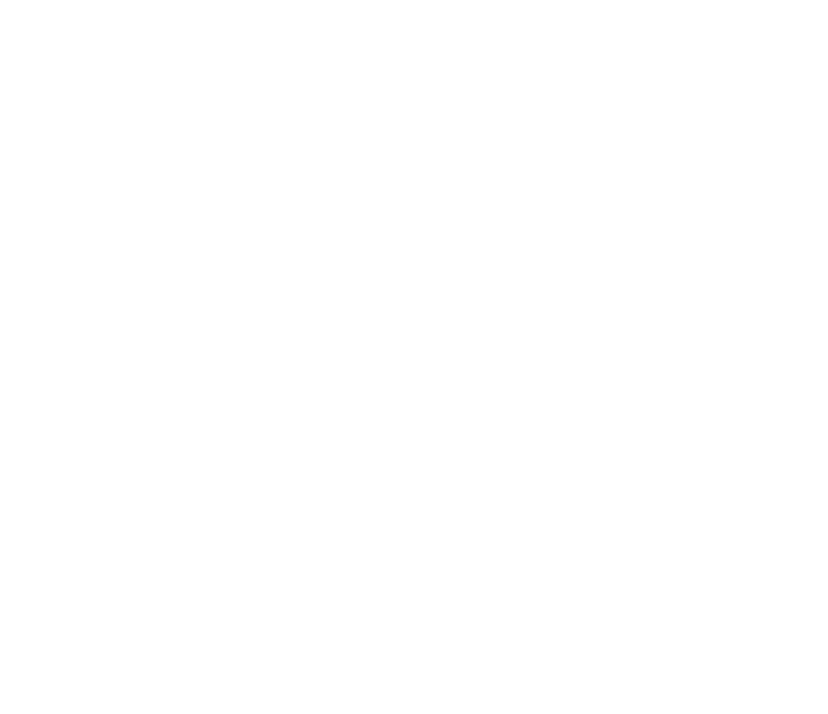
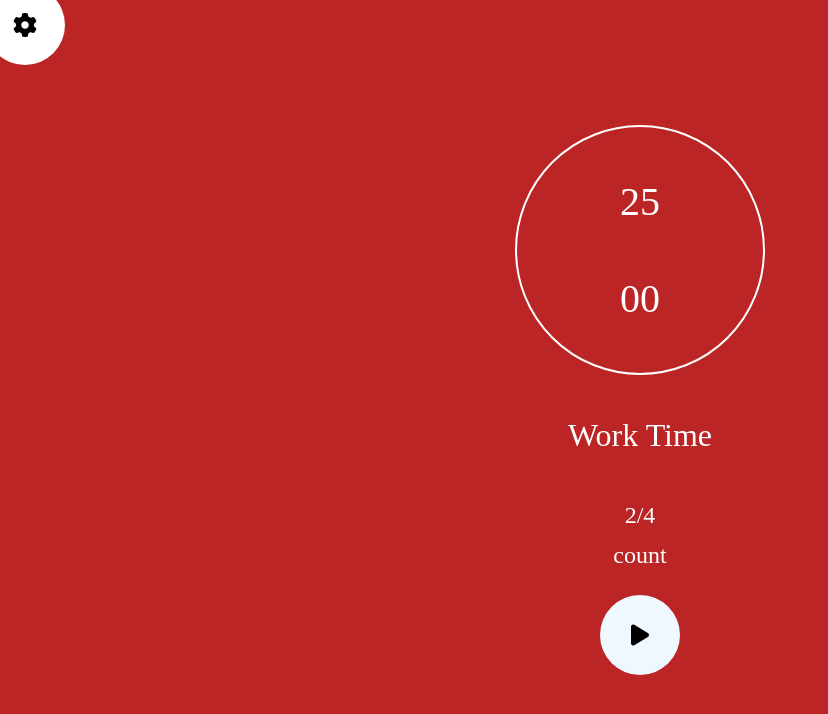
Before and after one commit to Anthony-S58/POMODORO, a plain HTML site: page index.html in a window 1280 px wide. Shown: the whole page, without its empty margins (0-828 px from the left). Drawn offline with Linux system fonts and the light colour scheme.

Commit message:
endFront

```diff
--- a/index.html
+++ b/index.html
@@ -8,7 +8,21 @@
     <title>Pomodoro Timer</title>
 </head>
 <body>
-
+    <div id="container">
+        <div id="settings">
+            <i class="fa fa-gear"></i>
+        </div>
+        <div id="circle">
+            <div id="minutes">25</div>
+            <div id="secondes">00</div>
+        </div>
+        <div id="taskname">Work Time</div>
+        <div id="countcycle">2/4</div>
+        <div id="buttons">
+            <div id="play"><i class="fas fa-play"></i></div>
+            <!-- <i class="fas fa-pause"></i>  -->
+        </div>
+    </div>
 
     <script src="app.js"></script>
     <script src="https://kit.fontawesome.com/508ebce8fc.js"></script>
--- a/style.css
+++ b/style.css
@@ -0,0 +1,85 @@
+*{
+    margin: 0;
+    padding: 0;
+    box-sizing: border-box;
+}
+
+body{
+    width: 100%;
+    height: 100vh;
+    background-color: rgba(177, 5, 5, 0.869);
+    color: white;
+}
+
+#container{
+    width: 100%;
+    height: 100%;
+    position: relative;
+    display: flex;
+    justify-content: center;
+    align-items: center;
+    flex-direction: column;
+    row-gap: 20px;
+}
+#settings{
+    width: 80px;
+    height: 80px;
+    background-color: white;
+    color: black;
+    display: flex;
+    justify-content: center;
+    align-items: center;
+    border-radius: 80px;
+    position: absolute;
+    top: -15px;
+    left: -15px;
+}
+#settings i{
+    font-size: 1.5em;
+}
+#circle{
+    height: 250px;
+    width: 250px;
+    border: 2px solid white;
+    border-radius: 250px;
+    display: flex;
+    justify-content: center;
+    align-items: center;
+    flex-direction: column;
+    row-gap: 50px;
+}
+#minutes, #secondes{
+    font-size: 2.5em;
+}
+
+#taskname{
+font-size: 2em;
+}
+#countcycle{
+    flex-direction: column;
+    font-size: 1.5em;
+}
+#countcycle::after{
+    content: "count";
+}
+
+#taskname, #countcycle, #buttons{
+    width: 200px;
+    height: 80px;
+    display: flex;
+    justify-content: space-around;
+    align-items: center;
+}
+#play{
+    background-color: aliceblue;
+    color: black;
+    height: 80px;
+    width: 80px;
+    border-radius: 80px;
+    display: flex;
+    justify-content: center;
+    align-items: center;
+}
+#play i{
+    font-size: 1.5em;
+}
```
